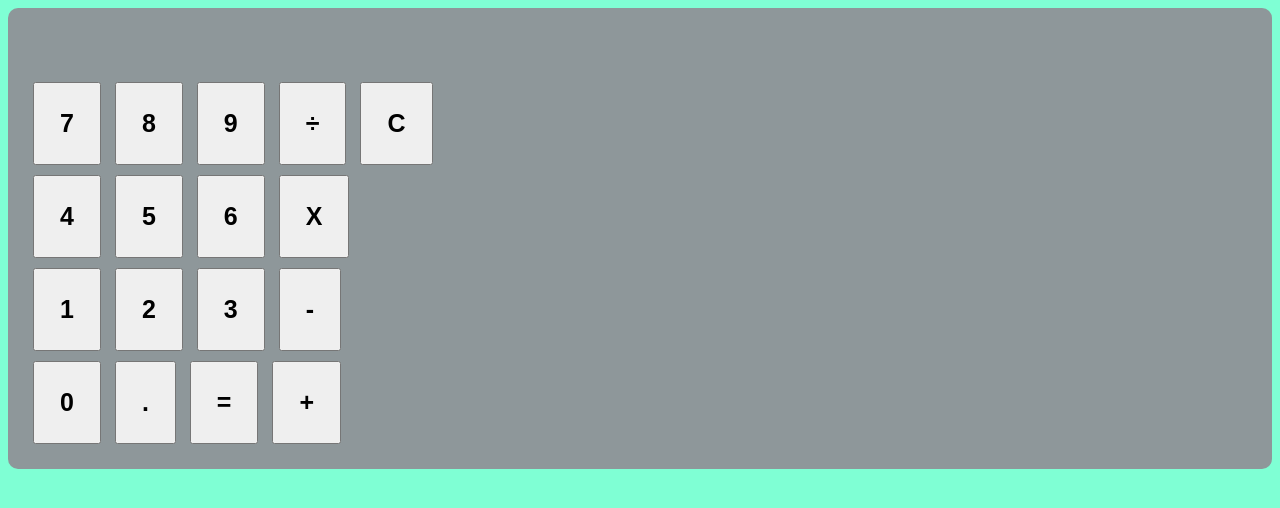
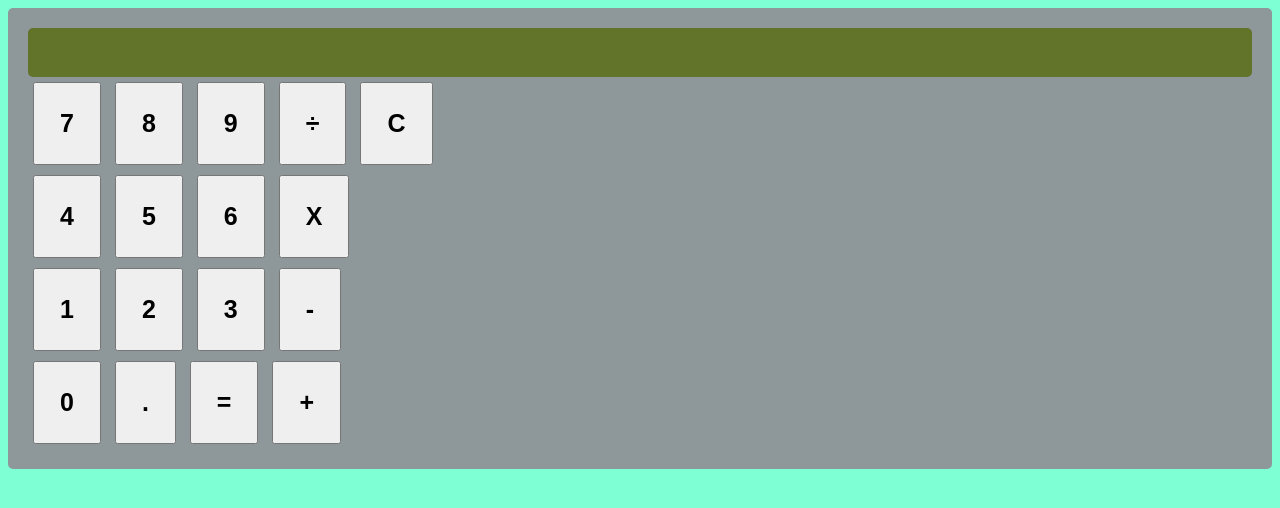
Before and after one commit to Byronwww/odin-project-calculator, a website: page index.html in a window 1280 px wide. Drawn offline with Linux system fonts and the light colour scheme; a web font is replaced by a local one.

Commit message:
added calculator screen color

```diff
--- a/styles.css
+++ b/styles.css
@@ -15,11 +15,13 @@ button{
     font-size: 25px;
     font-family: 'Scientific Calculator LCD', sans-serif;
     padding: 10px;
+    background-color: rgba(97, 116, 42, 255);
+    border-radius: 5px;
 }
 
 
 #calculator{
-    border-radius: 10px;
+    border-radius: 5px;
     padding: 20px;
     background-color: rgba(144, 144, 150, 0.932);
 }
```
